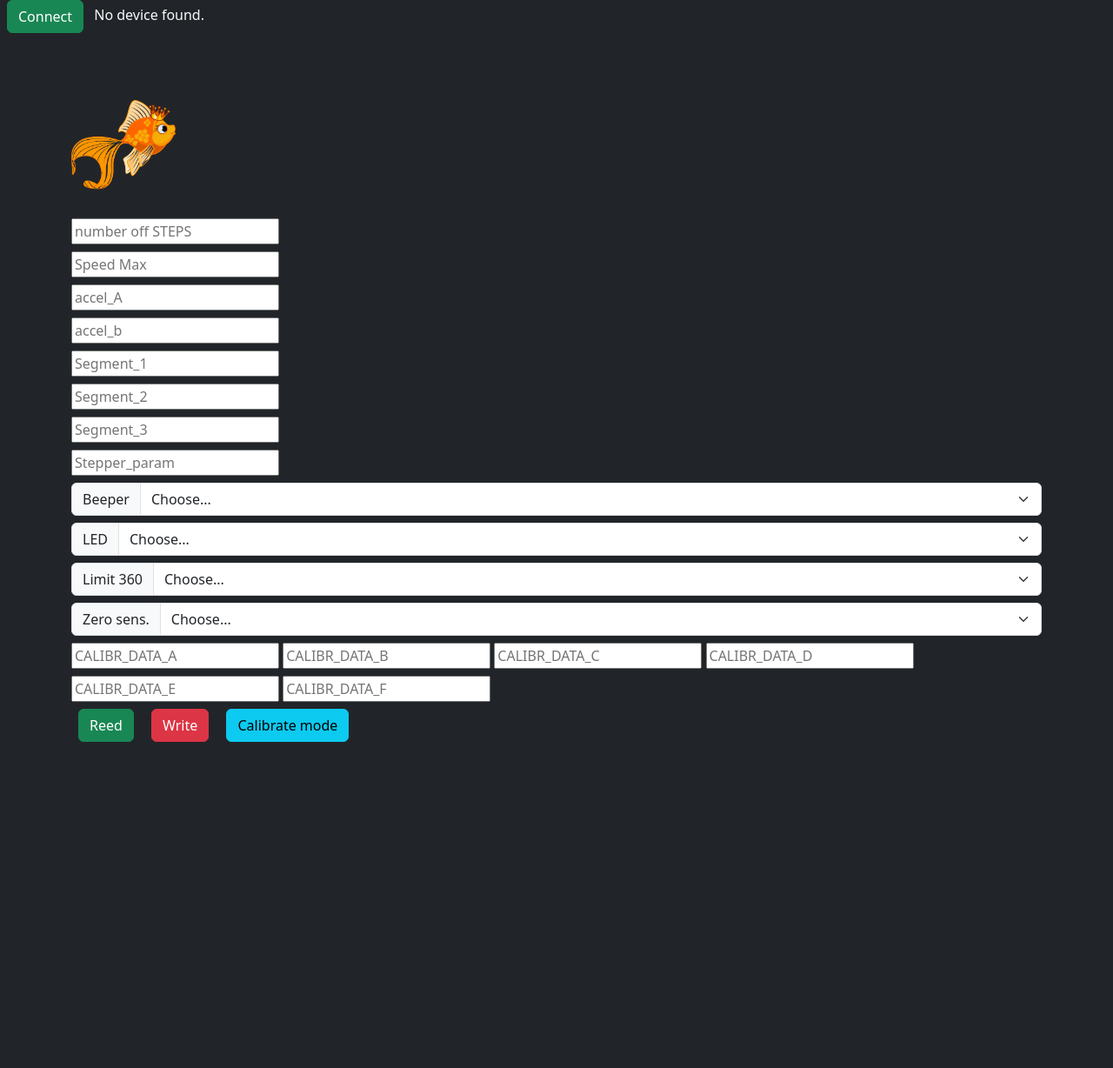
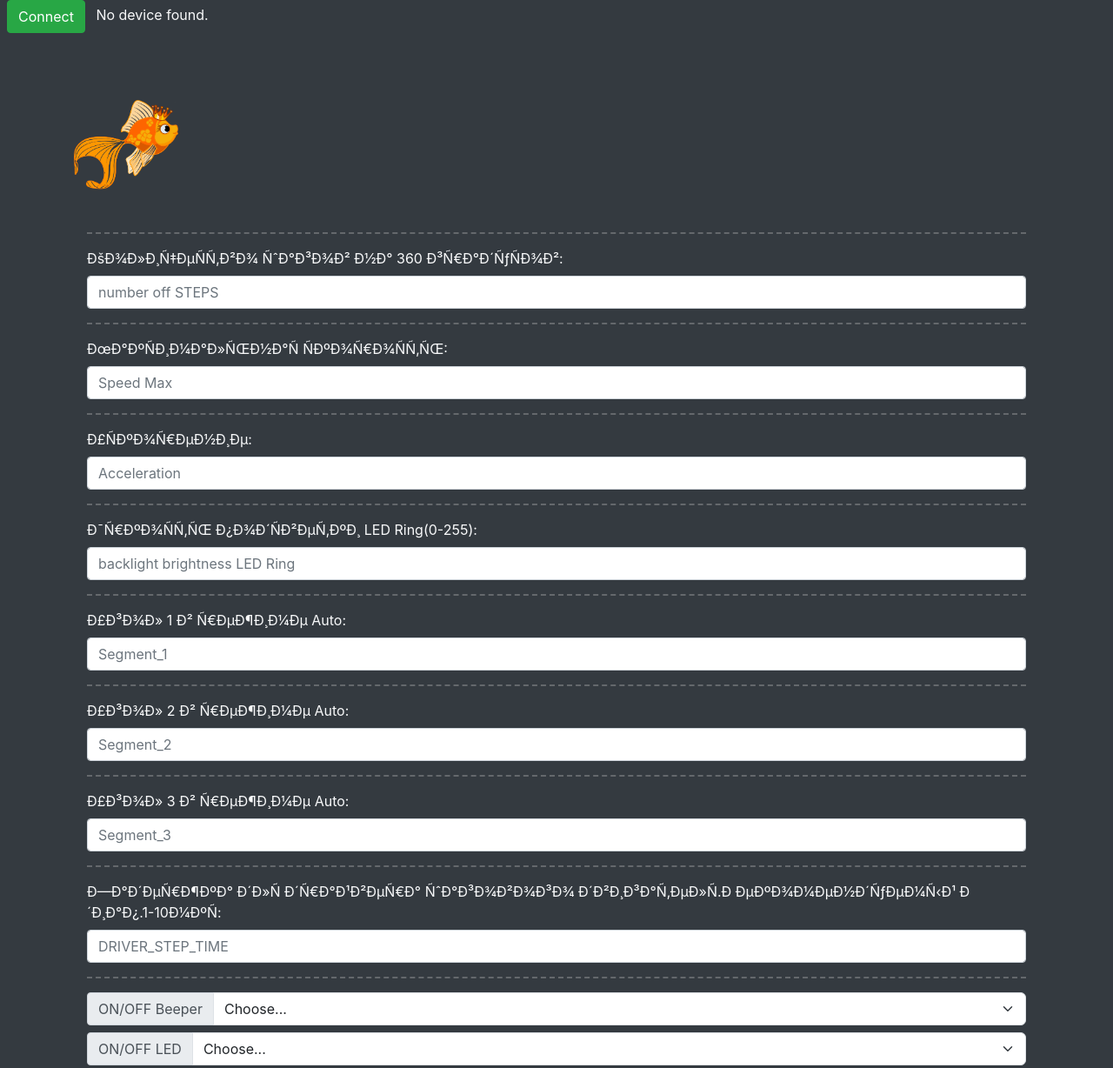
Before and after one commit to SocrateCrypto/fluger, a plain HTML site: page index.html in a window 1280 px wide. Shown: the top 1228 px of the page at 87% size. Before the commit the page ends 853 px from the top, so only its background shows below. Drawn offline with nearby package versions, Linux system fonts and the light colour scheme.

Commit message:
Update index.html

```diff
--- a/index.html
+++ b/index.html
@@ -50,55 +50,118 @@
     <body class="bg-dark text-light">
         <div class="container W-50 pt-5">
      <img src="fisch.png" alt="Логотип">
-    <div><input type="number" class="form control mb-2" placeholder="number off STEPS" id="_STEPS" value="null">
-            </div>
-            <div><input type="number" class="form control mb-2" placeholder="Speed Max" id="_SPEED_MAX" value="null"></div>
-            <div><input type="number" class="form control mb-2" placeholder="accel_A" id="_ACCEL_A" value="null"></div>
-            <div><input type="number" class="form control mb-2" placeholder="accel_b" id="_ACCEL_B" value="null"></div>
-            <div><input type="number" class="form control mb-2" placeholder="Segment_1" id="_SEGMENT_1" value="null"></div>
-            <div><input type="number" class="form control mb-2" placeholder="Segment_2" id="_SEGMENT_2" value="null"></div>
-            <div><input type="number" class="form control mb-2" placeholder="Segment_3" id="_SEGMENT_3" value="null"></div>
-            <div><input type="number" class="form control mb-2" placeholder="Stepper_param" id="_STEPER_PARAM" value="null"></div>
+     <!DOCTYPE html>
+<html lang="ru">
+<head>
+    <meta charset="UTF-8">
+    <meta name="viewport" content="width=device-width, initial-scale=1.0">
+    <link href="https://maxcdn.bootstrapcdn.com/bootstrap/4.0.0/css/bootstrap.min.css" rel="stylesheet">
+    <title>Форма</title>
+</head>
+<body>
+    <div class="container">
+        <hr style="border-top: 2px dashed rgb(244, 242, 241); width: 100%;">
+        <div class="form-group">
+            <label for="_STEPS" class="form-label">Количество шагов на 360 градусов:</label>
+            <input type="number" class="form-control mb-2" placeholder="number off STEPS" id="_STEPS" value="null">
+
+        <hr style="border-top: 2px dashed rgb(244, 242, 241); width: 100%;">
+        <div class="form-group">
+            <label for="_SPEED_MAX" class="form-label">Максимальная скорость:</label>
+            <input type="number" class="form-control mb-2" placeholder="Speed Max" id="_SPEED_MAX" value="null">
+        </div>
+
+        <hr style="border-top: 2px dashed rgb(244, 242, 241); width: 100%;">
+
+        <div class="form-group">
+            <label for="_ACCEL_A" class="form-label">Ускорение:</label>
+            <input type="number" class="form-control mb-2" placeholder="Acceleration" id="_ACCEL_A" value="null">
+        </div>
+
+        <hr style="border-top: 2px dashed rgb(244, 242, 241); width: 100%;">
+
+        <div class="form-group">
+            <label for="_ACCEL_B" class="form-label">Яркость подсветки LED Ring(0-255):</label>
+            <input type="number" class="form-control mb-2" placeholder="backlight brightness LED Ring" id="_ACCEL_B" value="null">
+        </div>
+
+        <hr style="border-top: 2px dashed rgb(244, 242, 241); width: 100%;">
+
+        <div class="form-group">
+            <label for="_SEGMENT_1" class="form-label">Угол 1  в режиме Auto:</label>
+            <input type="number" class="form-control mb-2" placeholder="Segment_1" id="_SEGMENT_1" value="null">
+        </div>
+
+        <hr style="border-top: 2px dashed rgb(244, 242, 241); width: 100%;">
+
+        <div class="form-group">
+            <label for="_SEGMENT_2" class="form-label">Угол 2  в режиме Auto:</label>
+            <input type="number" class="form-control mb-2" placeholder="Segment_2" id="_SEGMENT_2" value="null">
+        </div>
+
+        <hr style="border-top: 2px dashed rgb(244, 242, 241); width: 100%;">
+
+        <div class="form-group">
+            <label for="_SEGMENT_3" class="form-label">Угол 3  в режиме Auto:</label>
+            <input type="number" class="form-control mb-2" placeholder="Segment_3" id="_SEGMENT_3" value="null">
+        </div>
+
+        <hr style="border-top: 2px dashed rgb(244, 242, 241); width: 100%;">
+
+        <div class="form-group">
+            <label for="_STEPER_PARAM" class="form-label">Задержка для драйвера шагового двигателя.Рекомендуемый диап.1-10мкс:</label>
+            <input type="number" class="form-control mb-2" placeholder="DRIVER_STEP_TIME" id="_STEPER_PARAM" value="null">
+        </div>
+
+        <hr style="border-top: 2px dashed rgb(244, 242, 241); width: 100%;">
+    </div>
+</body>
+</html>
+
+
+
+
             <div class="input-group mb-2">
-                <label class="input-group-text" for="inputGroupSelect01">Beeper</label>
+                <label class="input-group-text" for="inputGroupSelect01">ON/OFF Beeper</label>
                 <select class="form-select" id="_BEEPER">
                     <option selected>Choose...</option>
-                    <option value=true>Yes</option>
-                    <option value=false>No</option>
+                    <option value=true>ON</option>
+                    <option value=false>OFF</option>
 
                 </select>
             </div>
 
             <div class="input-group mb-2">
-                <label class="input-group-text" for="inputGroupSelect01">LED</label>
+                <label class="input-group-text" for="inputGroupSelect01">ON/OFF LED</label>
                 <select class="form-select" id="_LED">
                     <option selected>Choose...</option>
-                    <option value=true>Yes</option>
-                    <option value=false>No</option>
+                    <option value=true>ON</option>
+                    <option value=false>OFF</option>
 
                 </select>
             </div>
             <div class="input-group mb-2">
-                <label class="input-group-text" for="inputGroupSelect01">Limit 360</label>
+                <label class="input-group-text" for="inputGroupSelect01">ON/OFF Limit 360</label>
                 <select class="form-select" id="_LIMIT_360">
                     <option selected>Choose...</option>
-                    <option value=true>Yes</option>
-                    <option value=false>No</option>
+                    <option value=true>ON</option>
+                    <option value=false>OFF</option>
 
                 </select>
             </div>
             <div class="  input-group mb-2">
-                <label class="  input-group-text" for="inputGroupSelect01">Zero sens.</label>
+                <label class="  input-group-text" for="inputGroupSelect01">ON/OFF LED Ring</label>
                 <select class=" form-select" id="_ZERO_SENSOR">
                     <option selected>Choose...</option>
-                    <option value=true>Yes</option>
-                    <option value=false>No</option>
+                    <option value=true>ON</option>
+                    <option value=false>OFF</option>
 
                 </select>
 
             </div>
 
-
+            <hr style="border-top: 2px dashed rgb(244, 242, 241); width: 100%;">
+            <label for="CALIBR_DATA" class="form-label">Калибровочные данные IMU:</label>
             <div><input type="number" class="form control mb-2" placeholder="CALIBR_DATA_A" id="CALIBR_DATA_A" value="null">
 
             <input type="number" class="form control mb-2 " placeholder="CALIBR_DATA_B" id="CALIBR_DATA_B" value="null">
@@ -108,6 +171,8 @@
             <input type="number" class="form control mb-2" placeholder="CALIBR_DATA_F" id="CALIBR_DATA_F" value="null">
 
             </div>
+            <hr style="border-top: 2px dashed rgb(244, 242, 241); width: 100%;">
+
             <button class="btn btn-success flex-grow-1 mx-2 " id="Reed">Reed</button>
             <button class="btn btn-danger flex-grow-1 mx-2 " id="Write">Write</button>
             <button class="btn btn-info flex-grow-1 mx-2 " id="Calibrate ">Calibrate mode</button>
```
